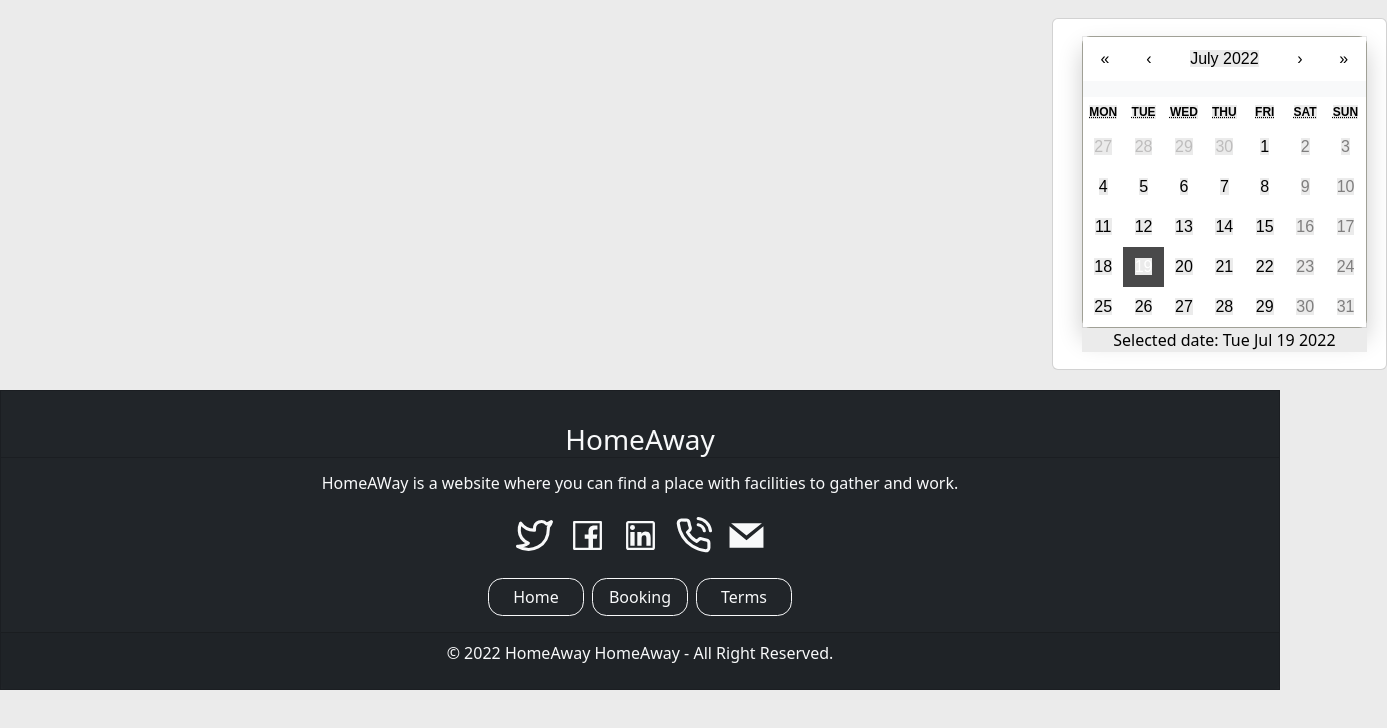
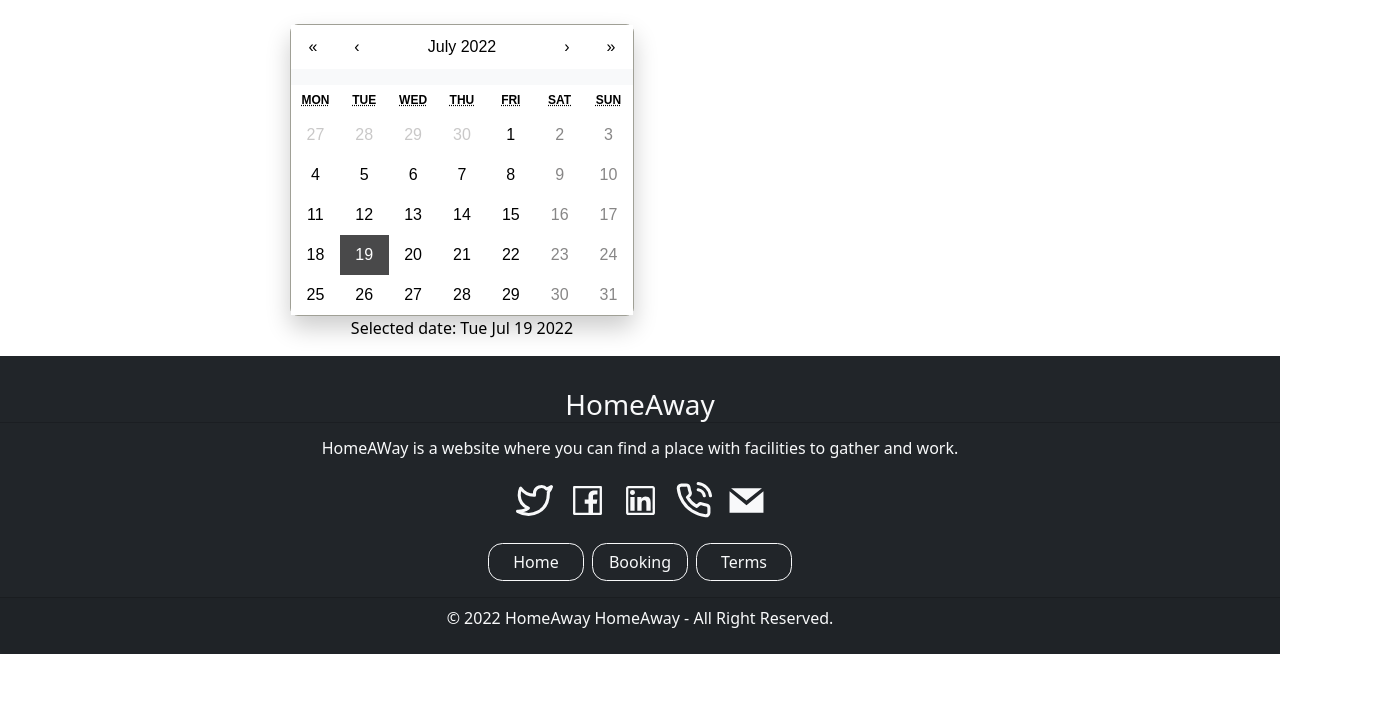
Before and after one commit to GP-43/homeaway-frontend, a React (Create React App) app: page / in a window 1280 px wide. Shown: the top 728 px of the page, 1387 px wide, since content can reach past the window. Built offline with nearby package versions, Linux system fonts and the light colour scheme.

Commit message:
commit-2
need to set the position

```diff
--- a/src/App.scss
+++ b/src/App.scss
@@ -1,6 +1,6 @@
 @import "~bootstrap/scss/bootstrap";
 @import "assets/styles/_main.scss";
-
+/*
 * {
   background-color: #EBEBEB;
-}
+}*/
--- a/src/assets/styles/partials/_calendar.scss
+++ b/src/assets/styles/partials/_calendar.scss
@@ -1,14 +1,16 @@
 .card{
-    width:30%;
-    margin:10px 0 10px 970px;
+    width: auto;
+    margin:0 auto;//10px 0 10px 970px
+    height:0 auto;
+    background-color: none;
+    border:none;
 
     .app {
         text-align: center;
-        width: 100%;
+        width: 50%;
         margin:5px;
-        padding:12px;
+        padding:11px;
         color:#000000;
-        background-color: #ffffff;
     }
 
   .selected-date {
--- a/src/components/calendar/UserCalendar.jsx
+++ b/src/components/calendar/UserCalendar.jsx
@@ -1,14 +1,14 @@
 import 'react-calendar/dist/Calendar.css'
 import Calendar from 'react-calendar'
 import React, { useState } from 'react';
-import Card from 'react-bootstrap/Card';
+//import Card from 'react-bootstrap/Card';
 import '../../assets/styles/partials/_calendar.scss';
 
 function UserCalendar() {
  const [date, setDate] = useState(new Date())
 
   return (
-    <Card className="card">
+    <div className="card">
       <div className="app">
 
         <div className="calendar-container">
@@ -18,7 +18,7 @@ function UserCalendar() {
           Selected date: {date.toDateString()}
         </div>
       </div>
-    </Card>
+    </div>
   );
 
 }
```
